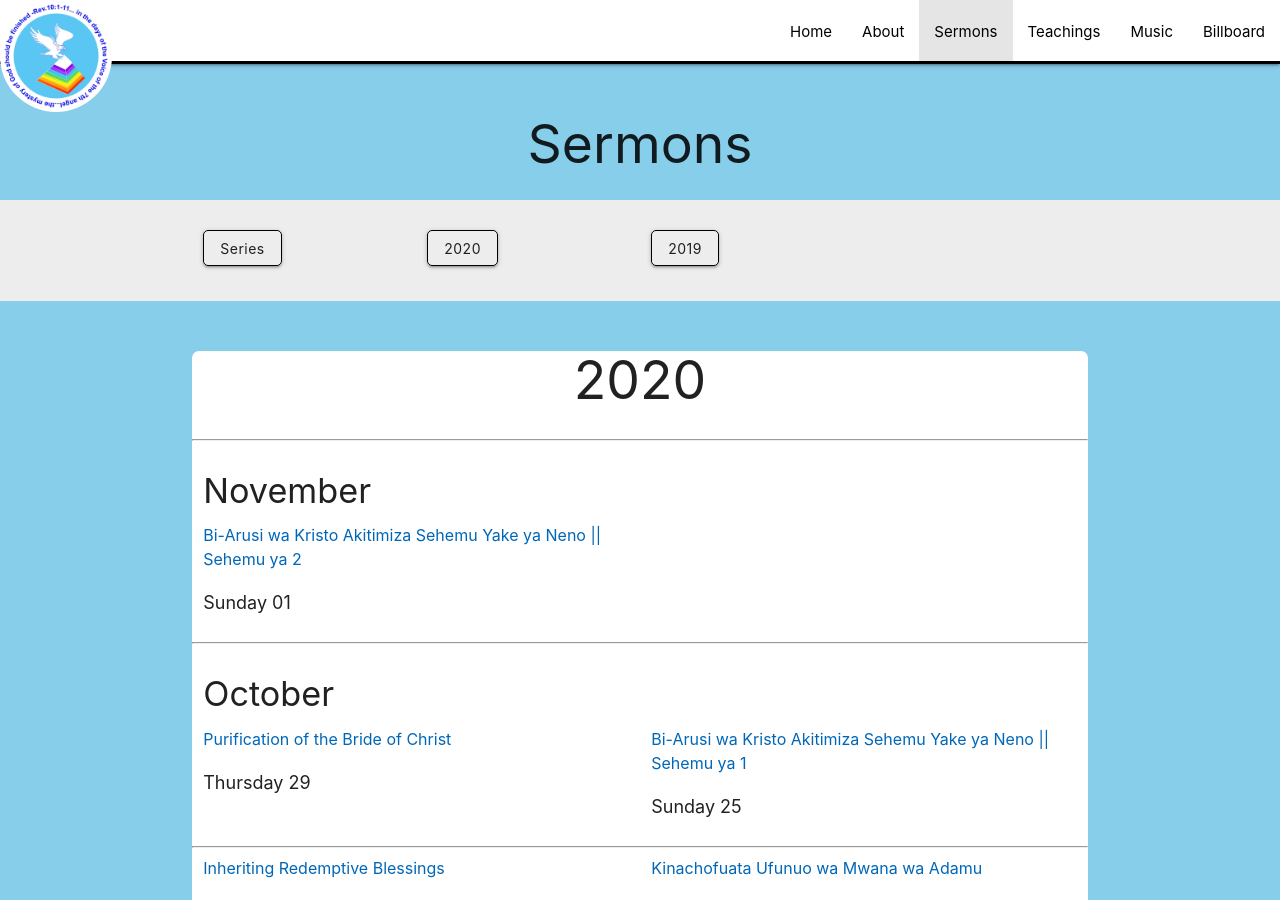
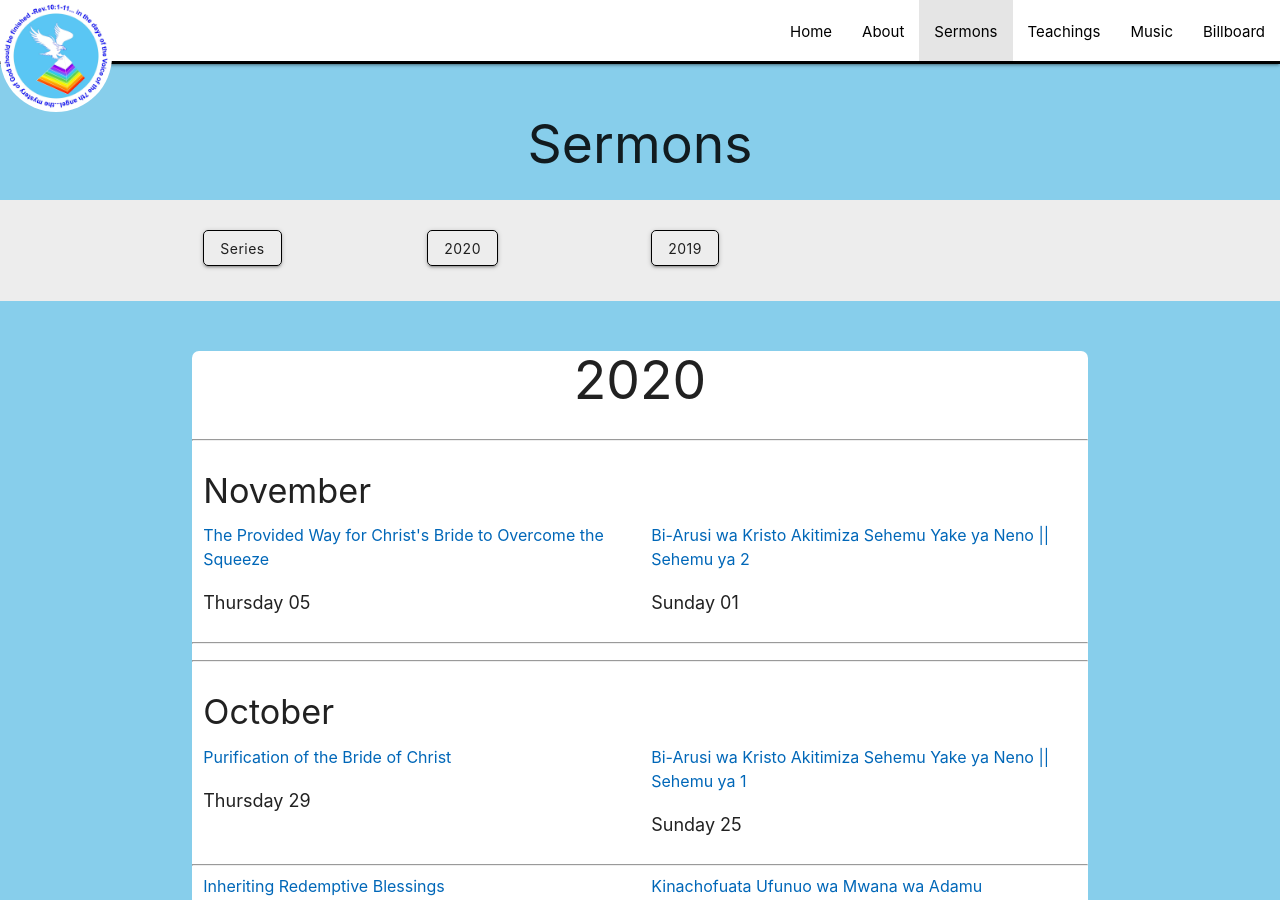
Before and after one commit to njorogetimk/cmt-redisigned, a Jekyll site: the page built from sermons/index.html, in a window 1280 px wide and 900 px high. Built offline with Jekyll 4.4.1, drawn with Linux system fonts in a browser that asks for light colours.

Commit message:
Update to sermon of Nov 5

```diff
--- a/index.html
+++ b/index.html
@@ -67,12 +67,12 @@
       <div class="col s12 m6">
         <h6 class="center">
           <a
-            href="sermons/2020/sunday/20-11-01_Bi-Arusi_wa_Kristo_Akitimiza_Sehemu_Yake_ya_Neno_2.html"
+            href="sermons/2020/thursday/20-11-04_The_Provided_Way_for_Christ's_Bride_to_Overcome_the_Squeeze.html"
             class="dark-link"
-            >Bi-Arusi wa Kristo Akitimiza Sehemu Yake ya Neno || Sehemu ya 2</a
+            >The Provided Way for Christ's Bride to Overcome the Squeeze</a
           >
         </h6>
-        <p class="center">{{"November 01 20" | date: "%a, %B %d"}}</p>
+        <p class="center">{{"November 05 20" | date: "%a, %B %d"}}</p>
       </div>
 
       <div class="col s12 m6">
--- /dev/null
+++ b/sermons/2020/thursday/20-11-04_The_Provided_Way_for_Christ's_Bride_to_Overcome_the_Squeeze.html
@@ -0,0 +1,22 @@
+---
+title: The Provided Way for Christ's Bride to Overcome the Squeeze | 2020
+heading: The Provided Way for Christ's Bride to Overcome the Squeeze
+date: November 05 20
+---
+
+<iframe
+  width="100%"
+  height="315"
+  src="https://www.youtube.com/embed/UwH9-KaJpNI"
+  frameborder="0"
+  allow="accelerometer; autoplay; clipboard-write; encrypted-media; gyroscope; picture-in-picture"
+  allowfullscreen
+></iframe>
+
+<h5>Audio</h5>
+
+<iframe
+  src="https://drive.google.com/file/d/1-59hwjlRW7VkxSL9UbSfGIoV1psRve48/preview"
+  width="600"
+  height="100"
+></iframe>
```
